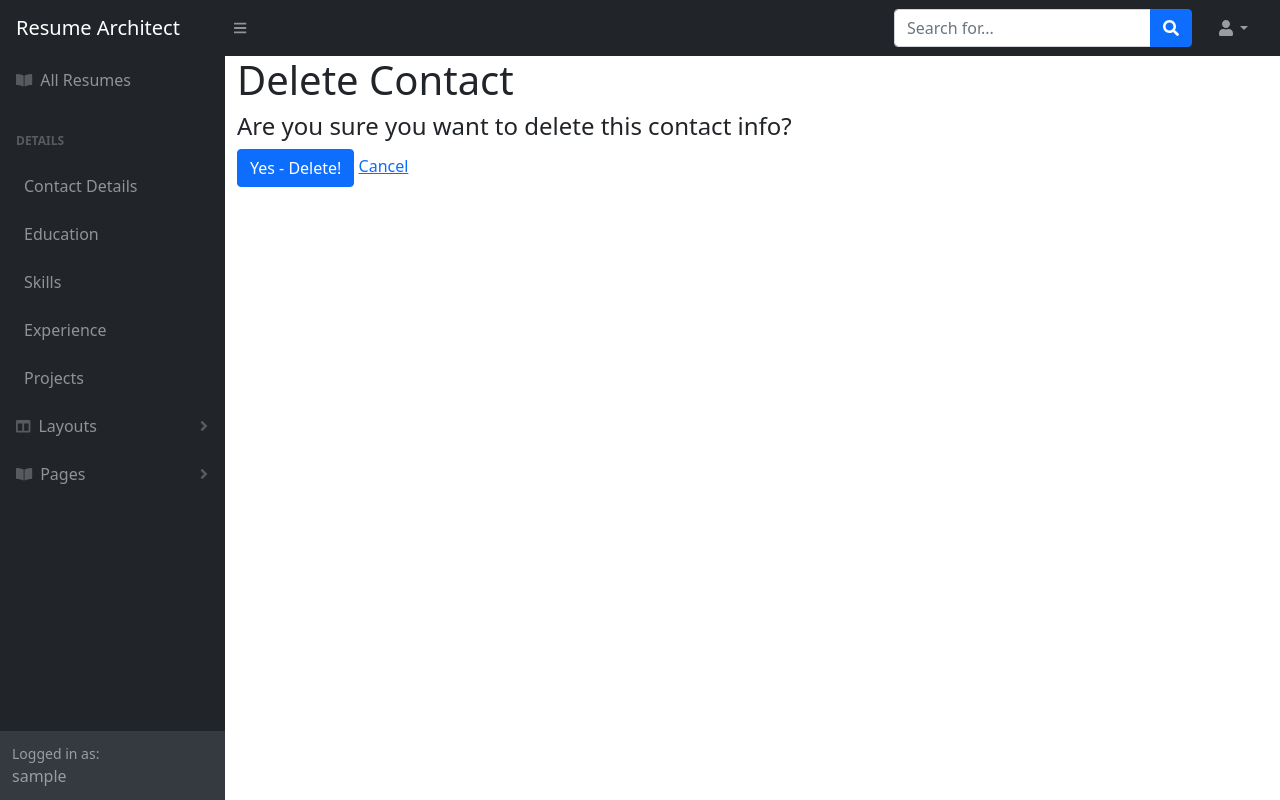
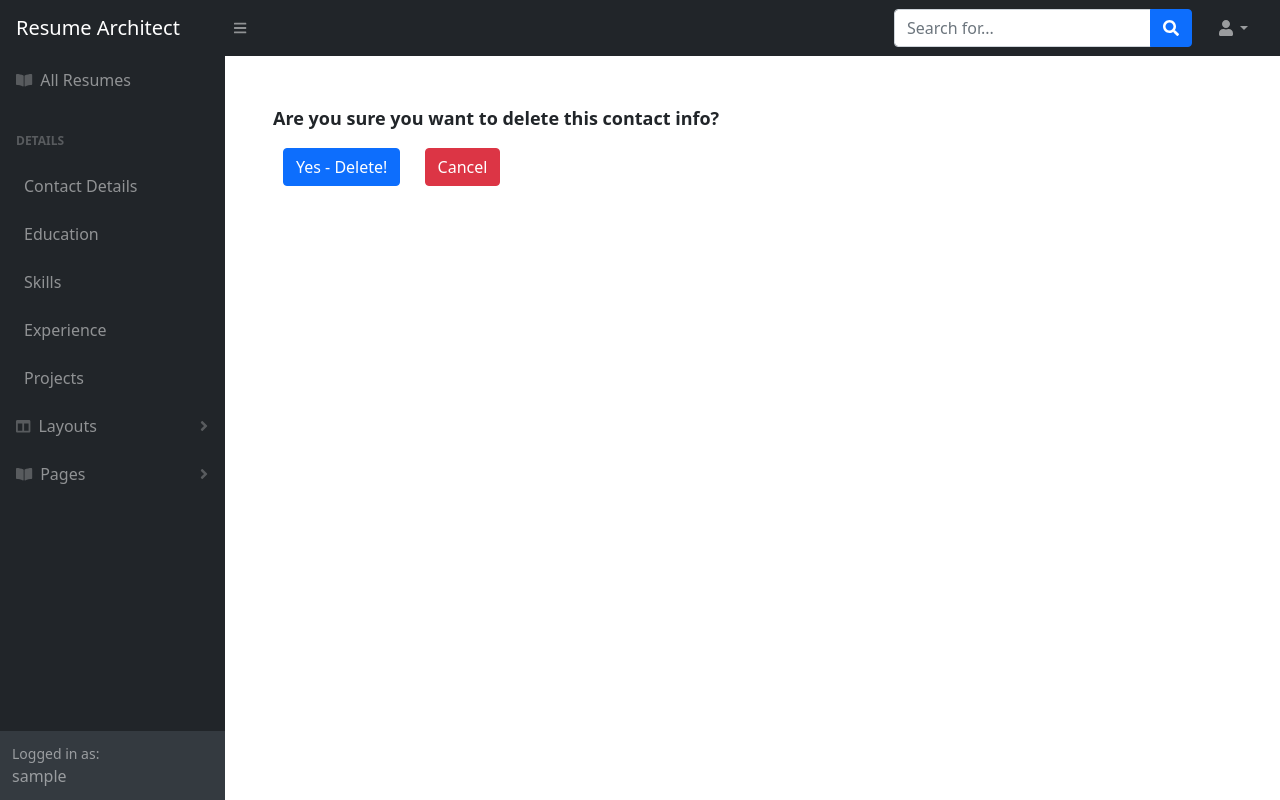
Before and after one commit to Jazmin-Ewers/resume_architect, a Django app: page /contacts/1/delete/ in a window 1280 px wide. Run offline with Django 3.2, Linux system fonts and the light colour scheme; a user stored in the database is signed in; tables that the repository leaves empty hold one stand-in row (values such as "Sample post"); some libraries are stand-ins or nearby versions.

Commit message:
Update styling to contact delete form page

```diff
--- a/main_app/static/css/styles_other.css
+++ b/main_app/static/css/styles_other.css
@@ -17,6 +17,9 @@
   gap: 16px;
   justify-content: center;
   align-items: flex-start;
+}
+.delete-container {
+  padding: 36px;
 }
 
 .form--new {
--- a/main_app/templates/main_app/contact_confirm_delete.html
+++ b/main_app/templates/main_app/contact_confirm_delete.html
@@ -1,13 +1,15 @@
 {% extends 'base.html' %}
 
 {% block content %}
-  <h1>Delete Contact</h1>
 
-  <h4>Are you sure you want to delete this contact info?</h4>
 
-  <form action="" method="POST">
-    {% csrf_token %}
-    <input type="submit" value="Yes - Delete!" class="btn btn-primary">
-    <a href="{% url 'contacts_index' %}">Cancel</a>
-  </form>
+  <div class="delete-container">
+    <h2 class="heading-secondary">Are you sure you want to delete this contact info?</h2>
+    <form class="form--delete" action="" method="POST">
+      {% csrf_token %}
+      <input type="submit" value="Yes - Delete!" class="btn btn-primary form-btn">
+      <a class="btn btn-danger form-btn" href="{% url 'contacts_index' %}">Cancel</a>
+    </form>
+  </div>
+
 {% endblock %}
--- a/main_app/templates/main_app/contact_form.html
+++ b/main_app/templates/main_app/contact_form.html
@@ -6,7 +6,7 @@
 
   <div class="form-box">
     <h2 class="heading-secondary">Edit Contact Info</h2>
-    <form class="form--new" action="" method="post">
+    <form class="form--edit" action="" method="post">
       {% csrf_token %}
       {{ form.as_p }}
       <input type="submit" value="Submit" class="btn btn-primary form-btn">
```
